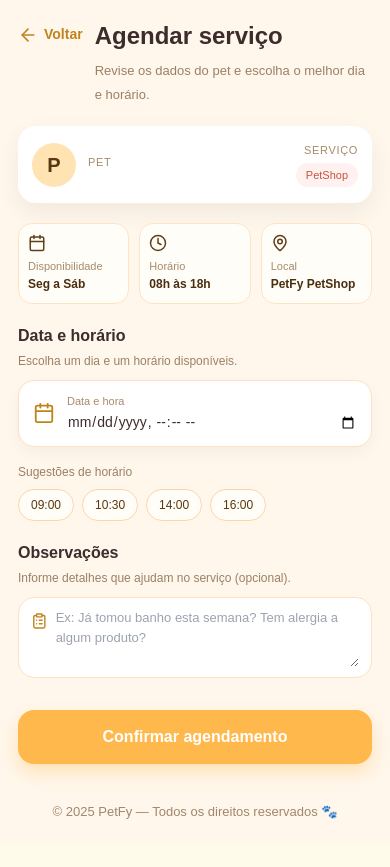
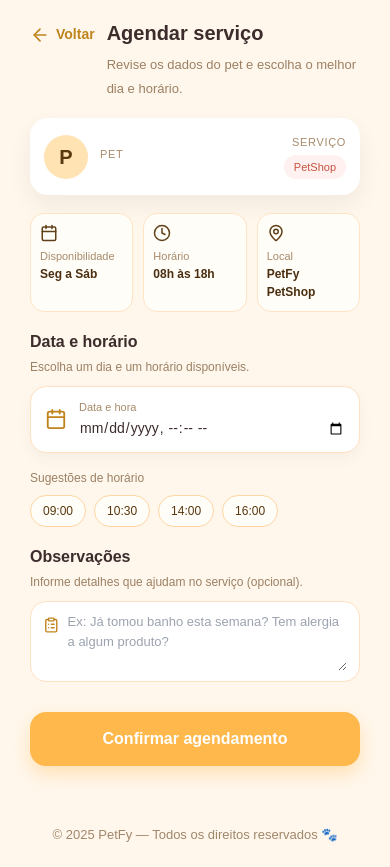
Before and after one commit to Dev-CaioMedeiros/PetFy, a React (Vite) app in the folder frontend/: page /petshop/agendar in a window 390 px wide. Before the commit the page ends 844 px from the top, so only its background shows below. Built offline with nearby package versions, Linux system fonts and the light colour scheme.

Commit message:
Fix: bug

```diff
--- a/frontend/src/styles/pets/petshop_agendar.css
+++ b/frontend/src/styles/pets/petshop_agendar.css
@@ -10,6 +10,8 @@
   display: flex;
   flex-direction: column;
   justify-content: space-between;
+  align-items: center; /* adicionado: centraliza conteúdo horizontalmente */
+  box-sizing: border-box;
 }
 
 .psa-content {
@@ -87,6 +89,8 @@
   display: flex;
   justify-content: space-between;
   gap: 16px;
+  width: 100%;
+  box-sizing: border-box;
 }
 
 .psa-pet-left {
@@ -206,6 +210,8 @@
   margin-top: 8px;
   box-shadow: 0 6px 16px rgba(0, 0, 0, 0.04);
   transition: 0.2s;
+  width: 100%;
+  box-sizing: border-box;
 }
 
 .psa-input-box:focus-within {
@@ -291,6 +297,8 @@
   padding: 10px 12px;
   display: flex;
   gap: 8px;
+  width: 100%;
+  box-sizing: border-box;
 }
 
 .psa-textarea-icon {
@@ -322,6 +330,11 @@
   cursor: pointer;
   transition: 0.22s ease;
   box-shadow: 0 8px 18px rgba(255, 184, 76, 0.35);
+
+  max-width: 640px; /* adicionado: limita largura do botão e centraliza abaixo */
+  margin-left: auto;
+  margin-right: auto;
+  display: block;
 }
 
 .psa-btn:hover {
@@ -346,6 +359,10 @@
   font-size: 14px;
   font-weight: 600;
   animation: fadeInUp 0.2s ease forwards;
+
+  max-width: 640px; /* adicionado: limita largura das mensagens */
+  margin-left: auto;
+  margin-right: auto;
 }
 
 .msg-success {
@@ -379,3 +396,19 @@
   margin-top: 26px;
   color: #a1876b;
 }
+
+/* ===== CENTRALIZAÇÃO MOBILE ===== */
+@media (max-width: 520px) {
+  .psa-content {
+    padding-left: 12px;
+    padding-right: 12px;
+    gap: 12px;
+    max-width: 100%;
+  }
+
+  .psa-title {
+    font-size: 20px;
+  }
+
+  .psa-pet-avatar { width:44px; height:44px; } /* mantém avatar em mobile */
+}
--- a/frontend/src/styles/pets/petshop_historico.css
+++ b/frontend/src/styles/pets/petshop_historico.css
@@ -8,30 +8,32 @@
   display: flex;
   flex-direction: column;
   justify-content: space-between;
+  align-items: center; /* adicionado: centraliza conteúdo horizontalmente */
+  box-sizing: border-box;
 }
 
 .psh-content {
   width: 100%;
-  max-width: 720px;
+  max-width: 640px; /* ajustado para 640px pra ficar igual à tela de agendar */
   margin: 0 auto;
 }
 
 /* header */
-.psh-header { display:flex; gap:12px; align-items:center; margin-bottom:16px; }
+.psh-header { display:flex; gap:12px; align-items:center; margin-bottom:16px; width:100%; }
 .psh-back { background:none; border:none; color:#c0841c; font-weight:600; cursor:pointer; }
 .psh-title { margin:0; font-size:24px; font-weight:800; color:#3d2c2c; }
 
 /* filtros */
-.psh-filters { display:flex; gap:8px; flex-wrap:wrap; margin-bottom:12px; }
+.psh-filters { display:flex; gap:8px; flex-wrap:wrap; margin-bottom:12px; width:100%; }
 .psh-chip { padding:6px 12px; border-radius:999px; border:1px solid #ffd9a7; background:#fffdf8; color:#7a5732; cursor:pointer; }
 .psh-chip.active { background:#ffb84c; border-color:#ffb84c; color:#fff; box-shadow:0 4px 10px rgba(255,184,76,0.25); }
 
 /* lista */
-.psh-list { display:flex; flex-direction:column; gap:12px; margin-top:8px; }
+.psh-list { display:flex; flex-direction:column; gap:12px; margin-top:8px; width:100%; }
 .psh-empty, .psh-loading { color:#9b8064; }
 
 /* card */
-.psh-card { display:flex; border-radius:14px; background:#fff; box-shadow:0 6px 16px rgba(0,0,0,0.05); overflow:hidden; }
+.psh-card { display:flex; border-radius:14px; background:#fff; box-shadow:0 6px 16px rgba(0,0,0,0.05); overflow:hidden; width:100%; box-sizing:border-box; }
 .psh-bar { width:6px; }
 .psh-bar.futuro { background:#2fb67c; }
 .psh-bar.passado { background:#4d7cff; }
@@ -52,7 +54,56 @@
 .psh-obs-label { display:block; font-size:11px; color:#a78b6b; text-transform:uppercase; }
 .psh-obs-text { margin:4px 0 0; color:#4b2e10; font-size:13px; }
 
-.psh-home { width:100%; margin-top:20px; padding:14px; background:#ffb84c; color:#fff; border:none; border-radius:12px; font-weight:700; cursor:pointer; box-shadow:0 8px 18px rgba(255,184,76,0.35); }
+.psh-home {
+  width:100%;
+  margin-top:20px;
+  padding:14px;
+  background:#ffb84c;
+  color:#fff;
+  border:none;
+  border-radius:12px;
+  font-weight:700;
+  cursor:pointer;
+  box-shadow:0 8px 18px rgba(255,184,76,0.35);
+
+  max-width: 640px; /* adicionado: centraliza e limita largura do botão */
+  margin-left: auto;
+  margin-right: auto;
+}
 .psh-home:hover { background:#ff9907; transform:translateY(-1px); }
 
 .psh-footer { text-align:center; color:#a1876b; margin-top:20px; font-size:12px; }
+
+/* ===== CENTRALIZAÇÃO ADICIONAL E LIMITE DE LARGURA PARA ITENS ===== */
+/* garante que conteúdo da página fique centralizado e com largura consistente */
+.psh-content,
+.psa-content {
+  box-sizing: border-box;
+  padding-bottom: 24px;
+}
+
+/* pequena melhoria visual: limita largura de cards e mensagens (quando usados globalmente) */
+.psh-card,
+.psh-list,
+.psa-pet-card,
+.psa-card {
+  max-width: 640px;
+  margin-left: auto;
+  margin-right: auto;
+  width: 100%;
+  box-sizing: border-box;
+}
+
+/* ===== MOBILE ===== */
+@media (max-width: 520px) {
+  .psh-content {
+    padding-left: 12px;
+    padding-right: 12px;
+    gap: 12px;
+    max-width: 100%;
+  }
+
+  .psh-title {
+    font-size: 20px;
+  }
+}
```
